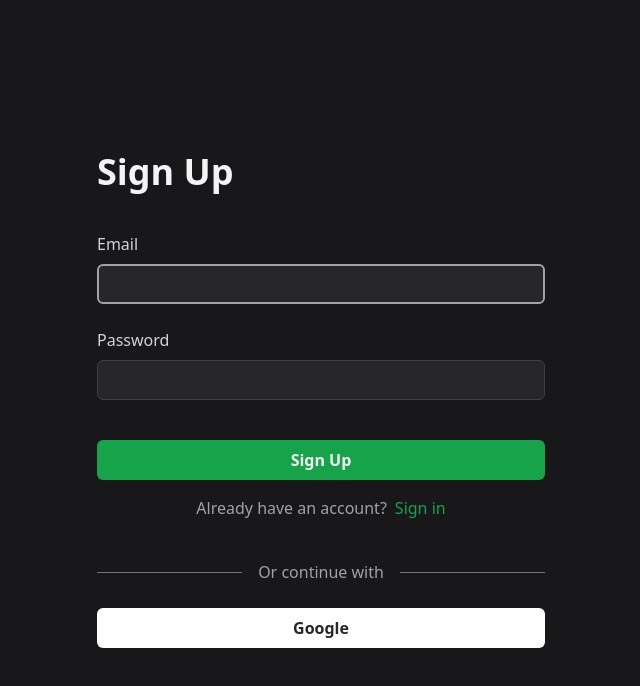
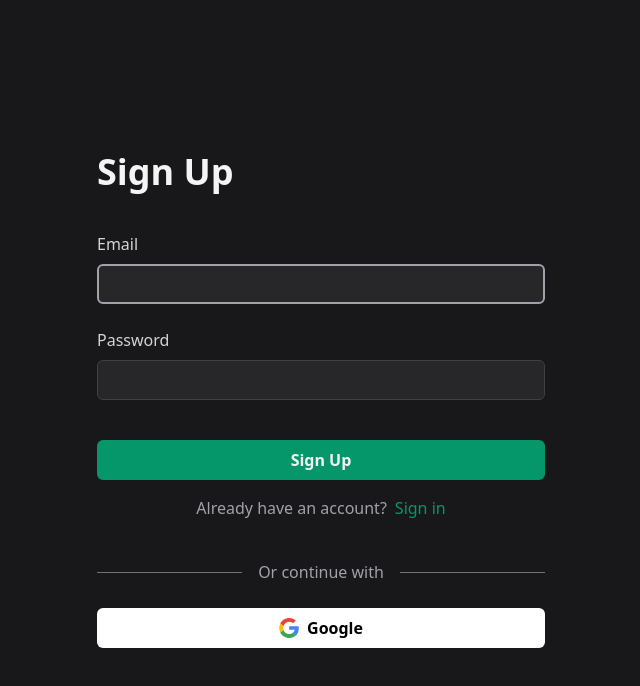
Before and after one commit to GuidoCarda/doguihabits, a React (Vite) app: page /login in a window 1280 px wide. Shown: the top 686 px of the page, without its empty margins (319-959 px from the left). Built offline with nearby package versions, Linux system fonts and the light colour scheme; no server answers.

Commit message:
ui: minnor ui fixes

```diff
--- a/src/App.jsx
+++ b/src/App.jsx
@@ -17,7 +17,6 @@ import { Toaster } from "react-hot-toast";
 
 // Auth
 import { useAuth } from "./context/AuthContext";
-import Test from "./pages/Test";
 
 const toastOptions = {
   style: {
@@ -39,7 +38,6 @@ function App() {
           <Route path="/" element={<Habits />} />
           <Route path="/habits/:id" element={<HabitDetail />} />
         </Route>
-        <Route path="test" element={<Test />} />
         <Route path="*" element={<NotFound />} />
         <Route path="/login" element={<Login />} />
       </Routes>
--- a/src/components/Buttons.jsx
+++ b/src/components/Buttons.jsx
@@ -1,13 +1,14 @@
 import React from "react";
 import clsx from "clsx";
 import { forwardRef } from "react";
+import { cn } from "../utils";
 
 const Button = forwardRef(({ onClick, className, children, ...props }, ref) => {
   return (
     <button
       ref={ref}
       onClick={onClick}
-      className={clsx(className, "h-10 px-4 rounded-md transition-colors")}
+      className={cn(className, "h-10 px-4 rounded-md transition-colors")}
       {...props}
     >
       {children}
@@ -21,7 +22,7 @@ const IconButton = forwardRef(
       <button
         ref={ref}
         onClick={onClick}
-        className={clsx(
+        className={cn(
           "h-10 w-10 transition-colors rounded-md grid place-content-center cursor-pointer",
           className
         )}
@@ -39,7 +40,7 @@ const IconTextButton = forwardRef(
       <button
         ref={ref}
         onClick={onClick}
-        className={clsx(
+        className={cn(
           "h-10 w-10 flex items-center justify-center rounded-md font-semibold transition-colors md:gap-2 md:w-max md:px-4",
           className
         )}
--- a/src/pages/Login.jsx
+++ b/src/pages/Login.jsx
@@ -7,6 +7,7 @@ import { useAuth } from "../context/AuthContext";
 import { AnimatePresence, motion } from "framer-motion";
 import { useMutation } from "@tanstack/react-query";
 import clsx from "clsx";
+import { cn } from "../utils";
 
 const ACTIONS = {
   SIGN_IN: "Sign In",
@@ -122,7 +123,7 @@ const Login = () => {
           />
           <Button
             disabled={mutation.isPending}
-            className={clsx("bg-green-600 w-full text-zinc-100 font-bold")}
+            className={clsx("bg-emerald-600 w-full text-zinc-100 font-bold")}
           >
             {action}
           </Button>
@@ -136,7 +137,7 @@ const Login = () => {
               <button
                 disabled={mutation.isPending}
                 type="button"
-                className={clsx("text-green-600")}
+                className={clsx("text-emerald-600")}
                 onClick={() => {
                   mutation.reset();
                   setAction((prev) =>
@@ -158,14 +159,37 @@ const Login = () => {
 
           <Button
             disabled={mutation.isPending}
+            text="Google"
             onClick={() => signInWithGoogle()}
-            type="button"
-            className={clsx(
-              "text-zinc-800 mt-6 bg-white w-full font-semibold",
+            className={cn(
+              "bg-white w-full flex items-center justify-center font-semibold gap-2 mt-6",
               mutation.isPending && "bg-gray-300 cursor-not-allowed"
             )}
           >
-            Google
+            <svg
+              className={"h-5 w-5"}
+              viewBox="0 0 256 262"
+              xmlns="http://www.w3.org/2000/svg"
+              preserveAspectRatio="xMidYMid"
+            >
+              <path
+                d="M255.878 133.451c0-10.734-.871-18.567-2.756-26.69H130.55v48.448h71.947c-1.45 12.04-9.283 30.172-26.69 42.356l-.244 1.622 38.755 30.023 2.685.268c24.659-22.774 38.875-56.282 38.875-96.027"
+                fill="#4285F4"
+              />
+              <path
+                d="M130.55 261.1c35.248 0 64.839-11.605 86.453-31.622l-41.196-31.913c-11.024 7.688-25.82 13.055-45.257 13.055-34.523 0-63.824-22.773-74.269-54.25l-1.531.13-40.298 31.187-.527 1.465C35.393 231.798 79.49 261.1 130.55 261.1"
+                fill="#34A853"
+              />
+              <path
+                d="M56.281 156.37c-2.756-8.123-4.351-16.827-4.351-25.82 0-8.994 1.595-17.697 4.206-25.82l-.073-1.73L15.26 71.312l-1.335.635C5.077 89.644 0 109.517 0 130.55s5.077 40.905 13.925 58.602l42.356-32.782"
+                fill="#FBBC05"
+              />
+              <path
+                d="M130.55 50.479c24.514 0 41.05 10.589 50.479 19.438l36.844-35.974C195.245 12.91 165.798 0 130.55 0 79.49 0 35.393 29.301 13.925 71.947l42.211 32.783c10.59-31.477 39.891-54.251 74.414-54.251"
+                fill="#EB4335"
+              />
+            </svg>
+            <span>Google</span>
           </Button>
         </form>
       </Layout>
--- a/src/pages/Test.jsx
+++ /dev/null
@@ -1,25 +0,0 @@
-import { useHabits } from "../store/useHabitsStore";
-
-function Test() {
-  const habits = useHabits();
-
-  return (
-    <div className="text-slate-100">
-      <h1>Test</h1>
-      {Boolean(habits.length) &&
-        habits.map((habit) => {
-          return (
-            <div
-              key={habit.title}
-              className="border-2 border-slate-100 px-2 py-4"
-            >
-              <h2>{habit.title}</h2>
-              <p>{habit.id}</p>
-            </div>
-          );
-        })}
-    </div>
-  );
-}
-
-export default Test;
--- a/src/pages/components/HabitMonthlyView.jsx
+++ b/src/pages/components/HabitMonthlyView.jsx
@@ -17,7 +17,7 @@ const HabitMonthlyView = (props) => {
   return (
     <div className="bg-zinc-800 p-4 md:px-6 md:py-6 rounded-xl ">
       <header className="flex justify-between items-center mb-6">
-        <span className="block ml-auto text-sm py-1 px-2 rounded-md bg-green-500/60">
+        <span className="block ml-auto text-sm py-1 px-2 rounded-md bg-emerald-500 text-zinc-899">
           {getMonthString(new Date(month[0].date).getMonth())}
           <span className="ml-2">{year}</span>
         </span>
```
